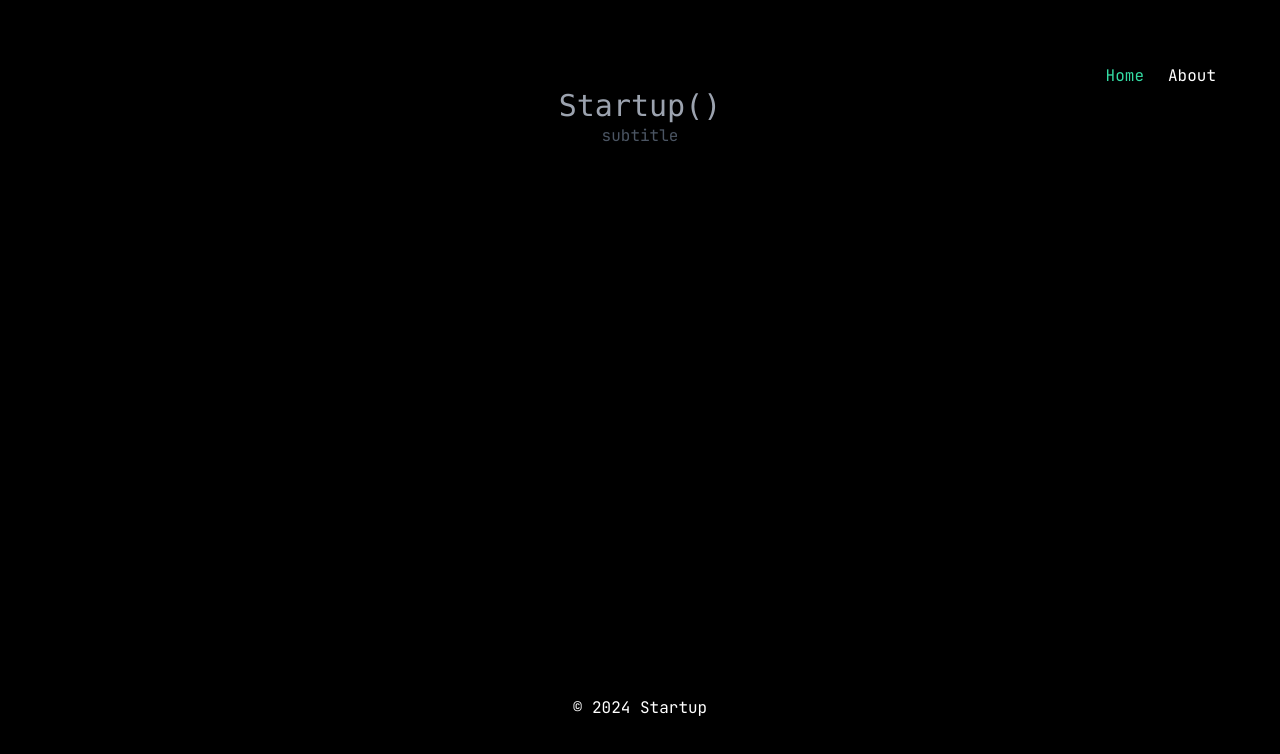
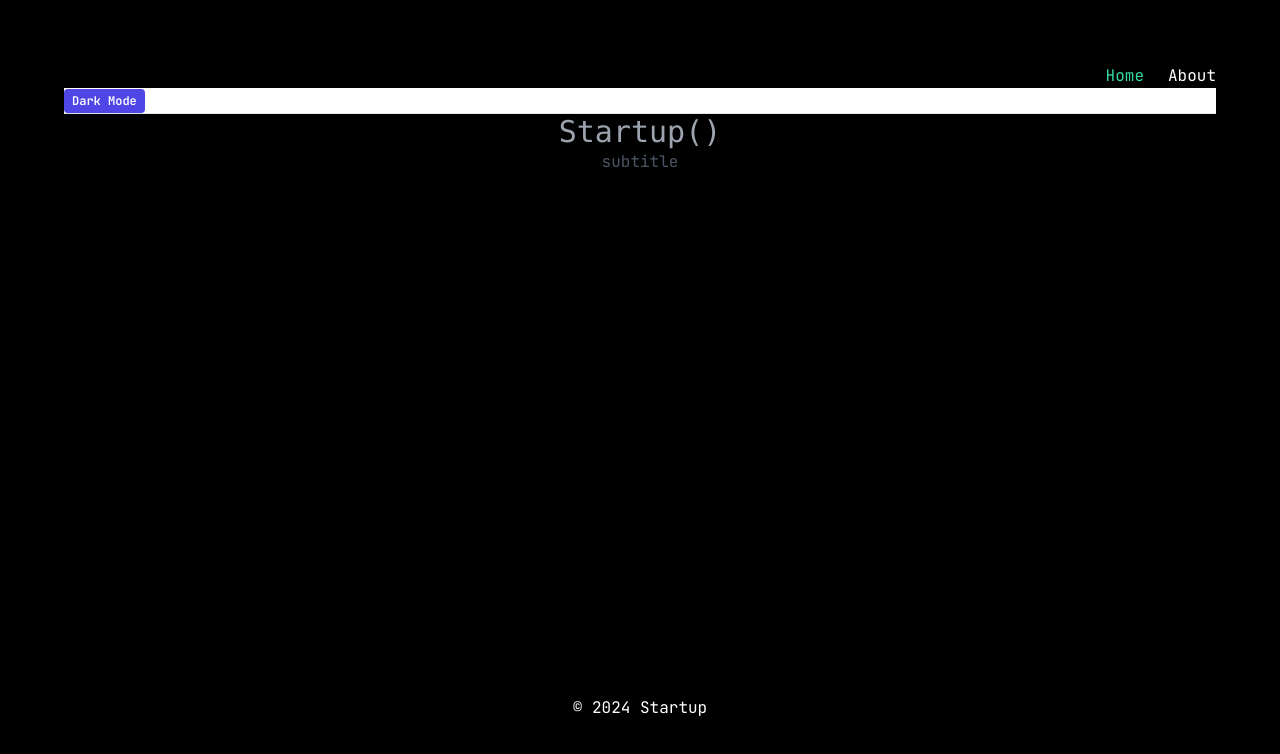
Before and after one commit to amirardalan/startup, a Next.js app: page / in a window 1280 px wide. Shown: the top 754 px of the page. Built offline with nearby package versions, Linux system fonts and the light colour scheme; no server answers.

Commit message:
Implement dynamic theme toggle

```diff
--- /dev/null
+++ b/app/components/ThemeSelector.tsx
@@ -0,0 +1,31 @@
+'use client';
+import { FC } from 'react';
+import Cookies from 'js-cookie';
+import { useRouter } from 'next/navigation';
+
+type ThemeSelectorProps = {
+  theme: 'light' | 'dark';
+};
+
+const ThemeSelector: FC<ThemeSelectorProps> = ({ theme }) => {
+  const router = useRouter();
+  console.log(theme);
+  return (
+    <div>
+      <button
+        onClick={() => {
+          Cookies.set('x-theme', theme === 'dark' ? 'light' : 'dark');
+          router.refresh();
+        }}
+        aria-label="switch theme"
+        className="rounded bg-indigo-600 px-2 py-1 text-xs font-semibold
+         text-white shadow-sm hover:bg-indigo-500 focus-visible:outline
+         focus-visible:outline-2 focus-visible:outline-offset-2
+         focus-visible:outline-indigo-600"
+      >
+        {theme === 'dark' ? 'Light Mode' : 'Dark Mode'}
+      </button>
+    </div>
+  );
+};
+export default ThemeSelector;
--- a/app/layout.tsx
+++ b/app/layout.tsx
@@ -1,8 +1,9 @@
 import type { Metadata } from 'next';
+import { cookies } from 'next/headers';
 import { JetBrains_Mono } from 'next/font/google';
 import '@/app/globals.css';
 
-import { useThemeContext } from '@/hooks/useTheme';
+import Header from '@/ui/header';
 
 import Nav from '@/ui/nav';
 import Footer from '@/ui/footer';
@@ -38,8 +39,7 @@ export default function RootLayout({
 }: Readonly<{
   children: React.ReactNode;
 }>) {
-  const theme = useThemeContext()[0] === 'light' ? 'light' : 'dark';
-  console.log(theme);
+  const theme = cookies().get('x-theme')?.value === 'dark' ? 'dark' : 'light';
 
   return (
     <html
@@ -49,6 +49,7 @@ export default function RootLayout({
       <body className={mono.className}>
         <div className="p-16 flex flex-col min-h-screen">
           <Nav />
+          <Header />
           <div className="overflow-auto flex-grow">{children}</div>
           <Footer />
         </div>
--- /dev/null
+++ b/app/ui/header.tsx
@@ -0,0 +1,14 @@
+import dynamic from 'next/dynamic';
+import { cookies } from 'next/headers';
+const ThemeSelector = dynamic(() => import('@/components/ThemeSelector'), {
+  ssr: false,
+});
+const Header = () => {
+  const theme = cookies().get('x-theme')?.value;
+  return (
+    <nav className="border-b border-gray-200 bg-white shadow-md dark:border-gray-700 dark:bg-gray-800">
+      <ThemeSelector theme={theme === 'dark' ? 'dark' : 'light'} />
+    </nav>
+  );
+};
+export default Header;
--- a/package.json
+++ b/package.json
@@ -10,12 +10,14 @@
     "lint": "next lint"
   },
   "dependencies": {
+    "js-cookie": "^3.0.5",
     "next": "14.2.2",
     "react": "^18",
     "react-dom": "^18",
     "zustand": "^4.5.2"
   },
   "devDependencies": {
+    "@types/js-cookie": "^3.0.6",
     "@types/node": "^20",
     "@types/react": "^18",
     "@types/react-dom": "^18",
--- a/tailwind.config.ts
+++ b/tailwind.config.ts
@@ -13,7 +13,7 @@ const config: Config = {
       },
     },
   },
-  darkMode: 'selector',
+  darkMode: 'class',
   plugins: [],
 };
 
--- a/tsconfig.json
+++ b/tsconfig.json
@@ -21,6 +21,7 @@
       "@/*": ["./*"],
       "@/app": ["./app/*"],
       "@/ui/*": ["./app/ui/*"],
+      "@/components/*": ["./app/components/*"],
       "@/hooks/*": ["./app/hooks/*"],
       "@/store/*": ["./app/store/*"],
       "@/types/*": ["./app/types/*"]
```
Also changed, not shown: 2 other files (tests, documents, lock files or other folders).
